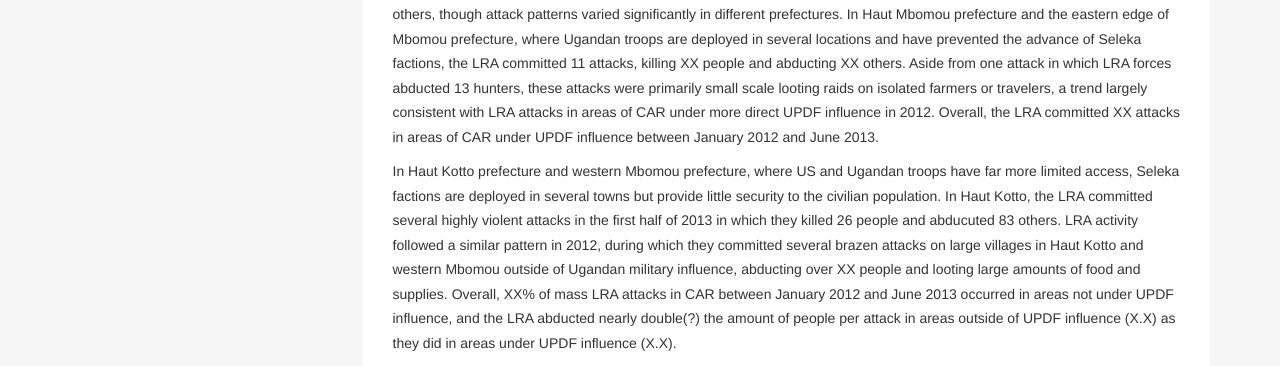
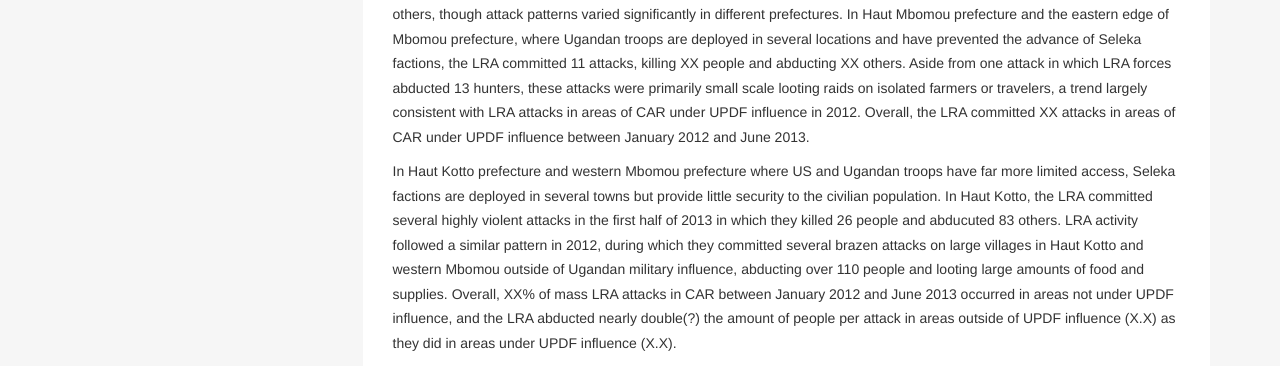
Before and after one commit to theresolve/reports, a Jekyll site: the page built from _posts/midyear-2013/2013-06-30-outside-of-updf-control.html, in a window 1280 px wide, cut to the strip 887-1706 px from the top of the page. Shown: the part 152-518 px from the top of the strip. Built offline with Jekyll 4.4.1, drawn with Linux system fonts in a browser that asks for light colours; Markdown is read by kramdown in place of the engine named in the settings; comment, search, counter and statistics services are not loaded; some of the changed text lies outside the part shown.

Commit message:
Updated 2013-06-30-outside-of-updf-control.html

```diff
--- a/_posts/midyear-2013/2013-06-30-outside-of-updf-control.html
+++ b/_posts/midyear-2013/2013-06-30-outside-of-updf-control.html
@@ -14,9 +14,9 @@
   </div>
   <div class="caption"> </div>
 
-  <p>The insecurity caused by the proliferation of armed groups in eastern CAR has allowed LRA groups to exploit vast stretches of ungoverned territory. The LRA committed 25 attacks in CAR in the first six months of 2013, killing 35 people and abducting 112 others, though attack patterns varied significantly in different prefectures. In Haut Mbomou prefecture and the eastern edge of Mbomou prefecture, where Ugandan troops are deployed in several locations and have prevented the advance of Seleka factions, the LRA committed 11 attacks, killing XX people and abducting XX others. Aside from one attack in which LRA forces abducted 13 hunters, these attacks were primarily small scale looting raids on isolated farmers or travelers, a trend largely consistent with LRA attacks in areas of CAR under more direct UPDF influence in 2012. Overall, the LRA committed XX attacks in areas of CAR under UPDF influence between January 2012 and June 2013.</p>
+  <p>The insecurity caused by the proliferation of armed groups in eastern CAR has allowed LRA groups to exploit vast stretches of ungoverned territory. The LRA committed 25 attacks in CAR in the first six months of 2013, killing 35 people and abducting 112 others, though attack patterns varied significantly in different prefectures. In Haut Mbomou prefecture and the eastern edge of Mbomou prefecture, where Ugandan troops are deployed in several locations and have prevented the advance of Seleka factions, the LRA committed 11 attacks, killing XX people and abducting XX others. Aside from one attack in which LRA forces abducted 13 hunters, these attacks were primarily small scale looting raids on isolated farmers or travelers, a trend largely consistent with LRA attacks in areas of CAR under UPDF influence in 2012. Overall, the LRA committed XX attacks in areas of CAR under UPDF influence between January 2012 and June 2013.</p>
 
-  <p>In Haut Kotto prefecture and western Mbomou prefecture, where US and Ugandan troops have far more limited access, Seleka factions are deployed in several towns but provide little security to the civilian population. In Haut Kotto, the LRA committed several highly violent attacks in the first half of 2013 in which they killed 26 people and abducuted 83 others. LRA activity followed a similar pattern in 2012, during which they committed several brazen attacks on large villages in Haut Kotto and western Mbomou outside of Ugandan military influence, abducting over XX people and looting large amounts of food and supplies. Overall, XX% of mass LRA attacks in CAR between January 2012 and June 2013 occurred in areas not under UPDF influence, and the LRA abducted nearly double(?) the amount of people per attack in areas outside of UPDF influence (X.X) as they did in areas under UPDF influence (X.X).</p>
+  <p>In Haut Kotto prefecture and western Mbomou prefecture where US and Ugandan troops have far more limited access, Seleka factions are deployed in several towns but provide little security to the civilian population. In Haut Kotto, the LRA committed several highly violent attacks in the first half of 2013 in which they killed 26 people and abducuted 83 others. LRA activity followed a similar pattern in 2012, during which they committed several brazen attacks on large villages in Haut Kotto and western Mbomou outside of Ugandan military influence, abducting over 110 people and looting large amounts of food and supplies. Overall, XX% of mass LRA attacks in CAR between January 2012 and June 2013 occurred in areas not under UPDF influence, and the LRA abducted nearly double(?) the amount of people per attack in areas outside of UPDF influence (X.X) as they did in areas under UPDF influence (X.X).</p>
 
     <div id="updf-controlled-areas-of-car" class="visual"></div>
 </div>
```
